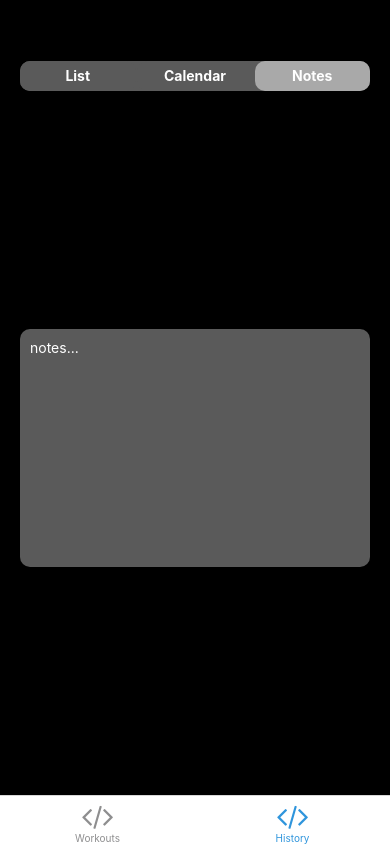
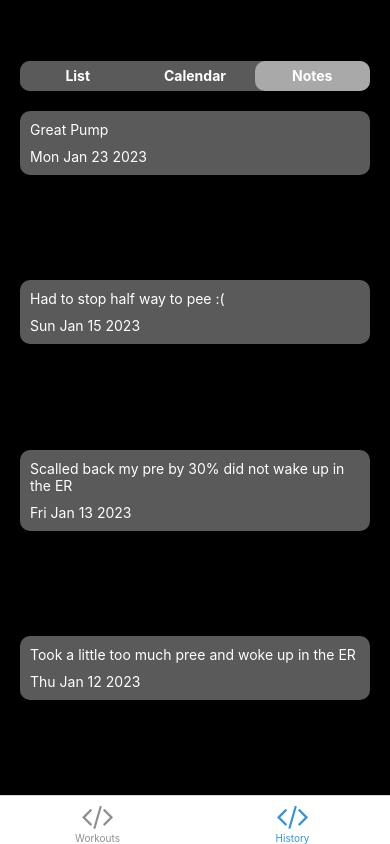
Before and after one commit to flog-fitness/stronglifts-clone, a React Native app: screen /History in a window 390 px wide. Both pictures are taken after a click on the element "Notes". Built offline with nearby package versions, Linux system fonts and the light colour scheme; what expo-linking would draw is missing.

Commit message:
Error line 123 HistoryScreen.tsx

```diff
--- a/models/Workout.ts
+++ b/models/Workout.ts
@@ -5,4 +5,6 @@ export default interface Workout {
 	exercises: Exercise[];
 	scheduled: Date;
 	completed?: Date;
+	note?: String;
+	id?: number;
 }
--- a/screens/HistoryScreen.tsx
+++ b/screens/HistoryScreen.tsx
@@ -4,17 +4,78 @@ import {
   View,
   Text,
   TextInput,
-  Keyboard} from "react-native";
+  Keyboard,
+  ListViewComponent} from "react-native";
 import { RootTabScreenProps } from "../types";
 import {CalendarList} from 'react-native-calendars';
 import {useState} from 'react';
+import Workout from "../models/Workout";
+
+
+const mockWorkouts: Workout[] = [
+	{
+		name: "Workout B",
+		exercises: [
+			{ name: "Deadlift", sets: 3, reps: 5, weight: 125 },
+			{ name: "DB OHP", sets: 3, reps: 5, weight: 30 },
+			{ name: "Chinups", sets: 3, reps: 5, weight: "BW" },
+		],
+		scheduled: new Date(),
+        completed: new Date("2023-01-12"),
+        note: 'Took a little too much pree and woke up in the ER',
+        id: 1
+	},
+	{
+		name: "Workout A",
+		exercises: [
+			{ name: "Squat", sets: 3, reps: 8, weight: 95 },
+			{ name: "Bench", sets: 3, reps: 5, weight: 50 }, // this guys weak af
+			{ name: "BB Row", sets: 3, reps: 5, weight: 65 },
+		],
+		scheduled: new Date(),
+        completed: new Date("2023-01-13"),
+        note: 'Scalled back my pre by 30% did not wake up in the ER',
+        id: 2,
+	},
+	{
+		name: "Workout B",
+		exercises: [
+			{ name: "Deadlift", sets: 3, reps: 5, weight: 125 },
+			{ name: "DB OHP", sets: 3, reps: 5, weight: 30 },
+			{ name: "Chinups", sets: 3, reps: 5, weight: "BW" },
+		],
+		scheduled: new Date(),
+        completed: new Date("2023-01-15"),
+        note: 'Had to stop half way to pee :(',
+        id: 3,
+	},
+	{
+		name: "Workout A",
+		exercises: [
+			{ name: "Squat", sets: 3, reps: 8, weight: 95 },
+			{ name: "Bench", sets: 3, reps: 5, weight: 50 },
+			{ name: "BB Row", sets: 3, reps: 5, weight: 65 },
+		],
+		scheduled: new Date(),
+        completed: new Date("2023-01-23"),
+        note: 'Great Pump',
+        id: 4,
+	},
+];
+
 
 //example of how to mark stuff
 //We should add a date field to workouts and pull data from there
 const marked = {
+
     '2023-01-10': { marked: true },
     '2023-01-12': { selected: true },
+
 };
+
+const testMarked = {
+
+}
 
 export default function HistoryScreen({
 navigation,
@@ -57,16 +118,21 @@ navigation,
                     <Text style = {styles.unselectedText} onPress = {()=> setDisplayedTab('calendar')}>{'Calendar'}</Text>
                     <Text style = {styles.selectedText} onPress = {()=> setDisplayedTab('notes')}>{'Notes'}</Text>
             </View>
-              <TextInput
-                  style={styles.input}
-                  onChangeText={onChangeText}
-                  keyboardType={'default'}
-                  keyboardAppearance={'dark'}
-                  value={text}
-                  multiline={true}
-                  onSubmitEditing={Keyboard.dismiss}
-              />
+
+            <>
+                {mockWorkouts.filter((workout) => workout.completed != undefined).sort((a, b) => (a.completed < b.completed) ? 1 : -1).map((workout)=>{
+                    return(
+                        <View key = {workout.id} style={styles.workoutListCard}>
+                            <Text style={styles.notesText}>{workout.note}</Text>
+                            <Text style={styles.notesText}>{workout.completed?.toDateString()}</Text>
                         </View>
+                    )
+                })}
+            </>
+
+
+          </View>
+
       );
   } else if (DisplayedTab === 'list'){
       return (
@@ -142,4 +208,19 @@ historyContainer: { //page container
       padding: 10,
       overflow: 'hidden'
   },
+  workoutListCard: {
+    backgroundColor: '#5A5A5A',
+    color: 'white',
+    height: 'auto',
+    width: 350,
+    padding: 5,
+    margin: 'auto',
+    marginTop: 10,
+    borderRadius: 10,
+  },
+  notesText: {
+    padding: 5,
+    color: 'white',
+  }
+
 });
```
Lines whose indentation alone changed are shown as unchanged.
